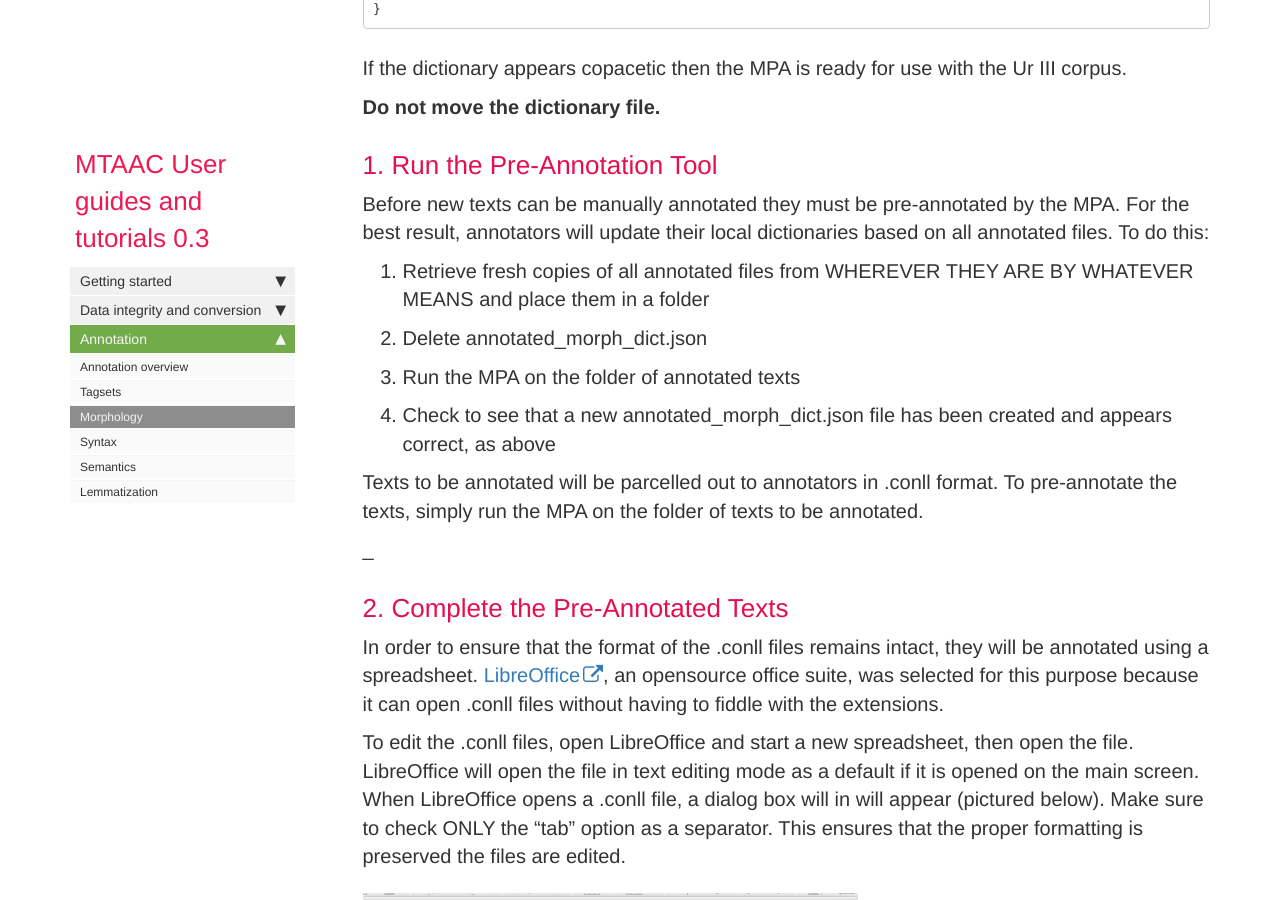
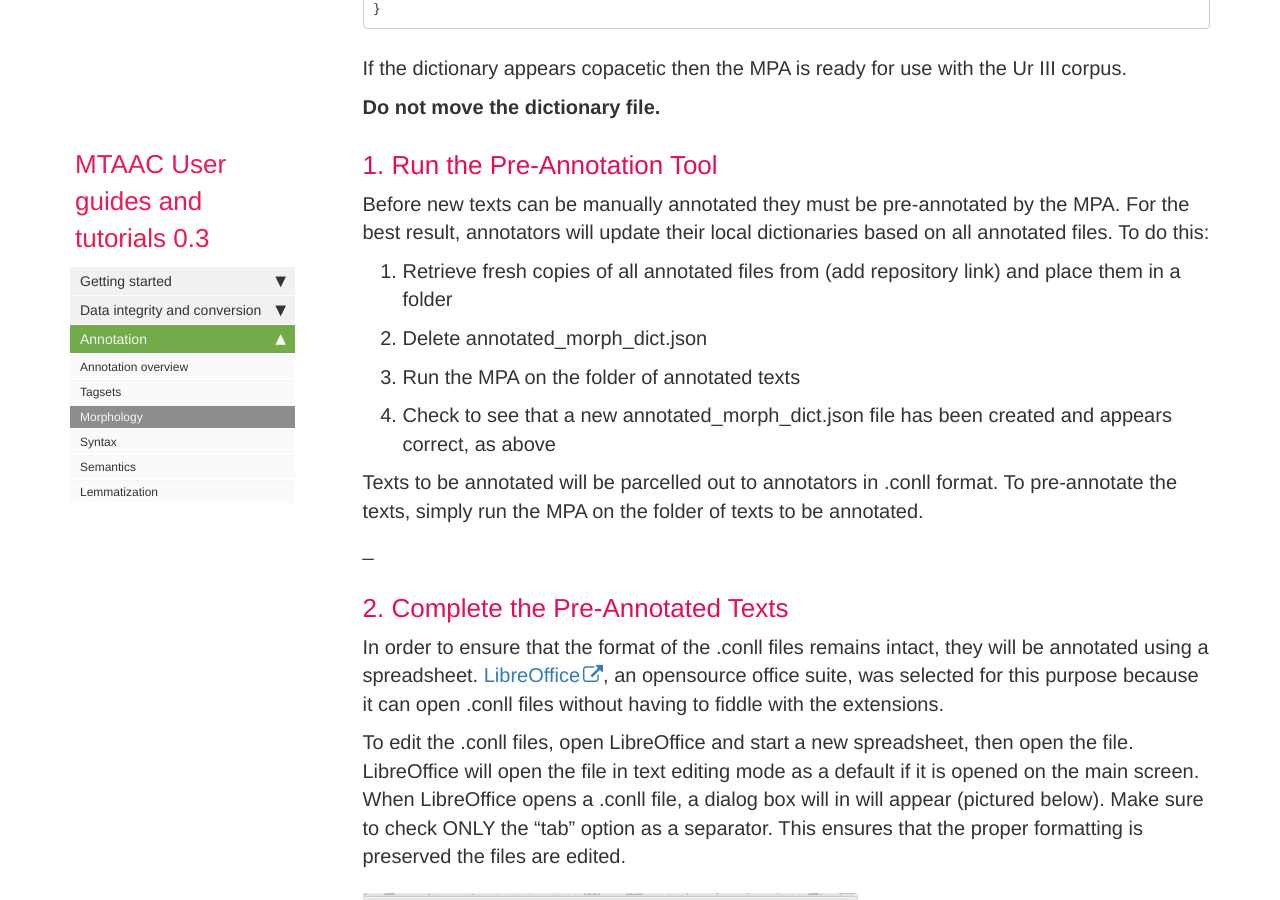
Before and after one commit to cdli-gh/cdli-gh.github.io, a Jekyll site: the page built from pages/guide/guide_morpology.md, in a window 1280 px wide and 900 px high, scrolled down 2248 px. Built offline with Jekyll 4.4.1, drawn with Linux system fonts in a browser that asks for light colours; nearby versions of some CDN libraries; comment, search, counter and statistics services are not loaded.

Commit message:
Update guide_morpology.md

```diff
--- a/pages/guide/guide_morpology.md
+++ b/pages/guide/guide_morpology.md
@@ -1,7 +1,7 @@
 ---
 title: morphology
 sidebar: guide
-permalink: /guide_morphology.html
+permalink: guide_morphology.html
 folder: guide
 summary:
 ---
@@ -55,7 +55,7 @@ If the dictionary appears copacetic then the MPA is ready for use with the Ur II
 
 Before new texts can be manually annotated they must be pre-annotated by the MPA. For the best result, annotators will update their local dictionaries based on all annotated files. To do this:
 
-1. Retrieve fresh copies of all annotated files from WHEREVER THEY ARE BY WHATEVER MEANS and place them in a folder
+1. Retrieve fresh copies of all annotated files from (add repository link) and place them in a folder
 2. Delete annotated_morph_dict.json
 3. Run the MPA on the folder of annotated texts
 4. Check to see that a new annotated_morph_dict.json file has been created and appears correct, as above
```
